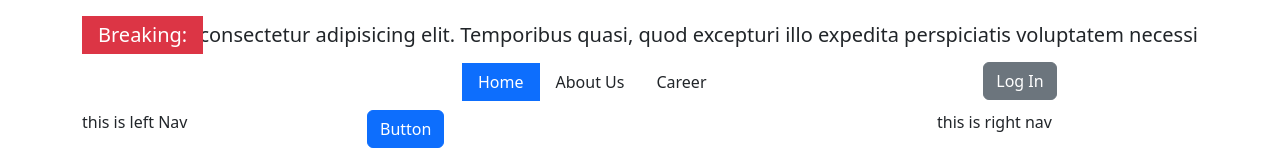
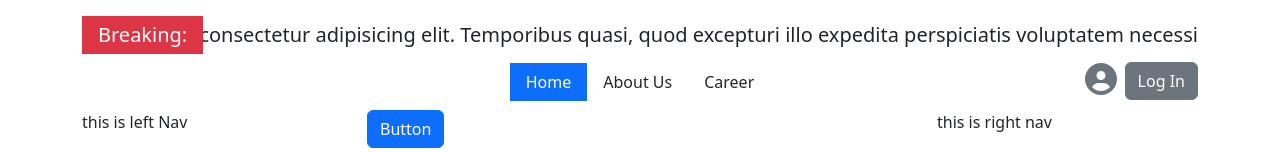
Before and after one commit to nagibgithub/nagib-daily-news, a React (Vite) app: page / in a window 1280 px wide. Shown: the part 364-516 px from the top of the page. Built offline with nearby package versions, Linux system fonts and the light colour scheme.

Commit message:
installing font awsome

```diff
--- a/src/components/shared/Navbar.jsx
+++ b/src/components/shared/Navbar.jsx
@@ -1,6 +1,8 @@
+import {faCircleUser} from '@fortawesome/free-solid-svg-icons';
+import {FontAwesomeIcon} from '@fortawesome/react-fontawesome';
 import {Button, Col, Row} from 'react-bootstrap';
 import Container from 'react-bootstrap/Container';
-import {Link, NavLink} from 'react-router-dom';
+import {NavLink} from 'react-router-dom';
 
 const NavbarItem = () => {
     return (
@@ -8,12 +10,13 @@ const NavbarItem = () => {
             <Container>
                 <Row>
                     <Col lg={4}></Col>
-                    <Col lg={4} className='d-flex'>
+                    <Col lg={4} className='d-flex justify-content-center'>
                         <div className='my-2'><NavLink to='/' className={({isActive, isPending}) => isActive ? "bg-primary text-white text-decoration-none px-3 py-2" : isPending ? "pending" : "text-reset text-decoration-none px-3 py-2" }>Home</NavLink></div>
                         <div className='my-2'><NavLink to='/about' className={({isActive, isPending}) => isActive ? "bg-primary text-white text-decoration-none px-3 py-2" : isPending ? "pending" : "text-reset text-decoration-none px-3 py-2" }>About Us</NavLink></div>
                         <div className='my-2'><NavLink to='/career' className={({isActive, isPending}) => isActive ? "bg-primary text-white text-decoration-none px-3 py-2" : isPending ? "pending" : "text-reset text-decoration-none px-3 py-2" }>Career</NavLink></div>
                     </Col>
-                    <Col lg={4}>
+                    <Col lg={4} className='text-end'>
+                        <FontAwesomeIcon className='text-secondary mx-2' size='2xl' icon={faCircleUser} />
                         <Button variant="secondary">Log In</Button>
                     </Col>
                 </Row>
```
